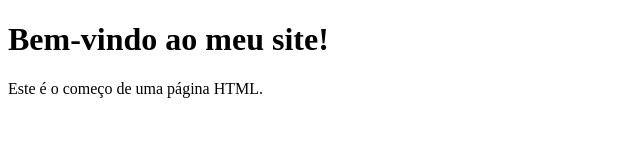
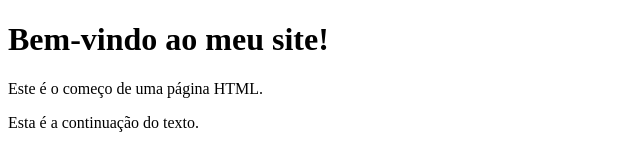
Before and after one commit to phcarvalho7/Jogo-Medieval-1, a plain HTML site: page index.html in a window 1280 px wide. Shown: the whole page, without its empty margins (0-640 px from the left). Drawn offline with Linux system fonts and the light colour scheme.

Commit message:
terceiro commit

```diff
--- a/index.html
+++ b/index.html
@@ -9,6 +9,7 @@
 
     <h1>Bem-vindo ao meu site!</h1>
     <p>Este é o começo de uma página HTML.</p>
+    <p>Esta é a continuação do texto.</p>
 
 </body>
 </html>
```
